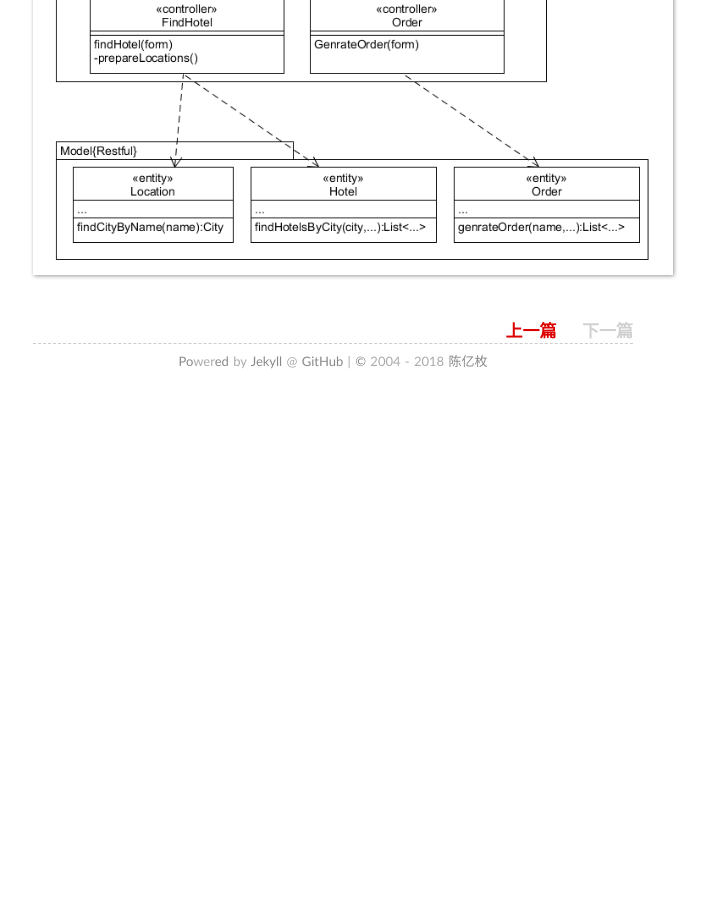
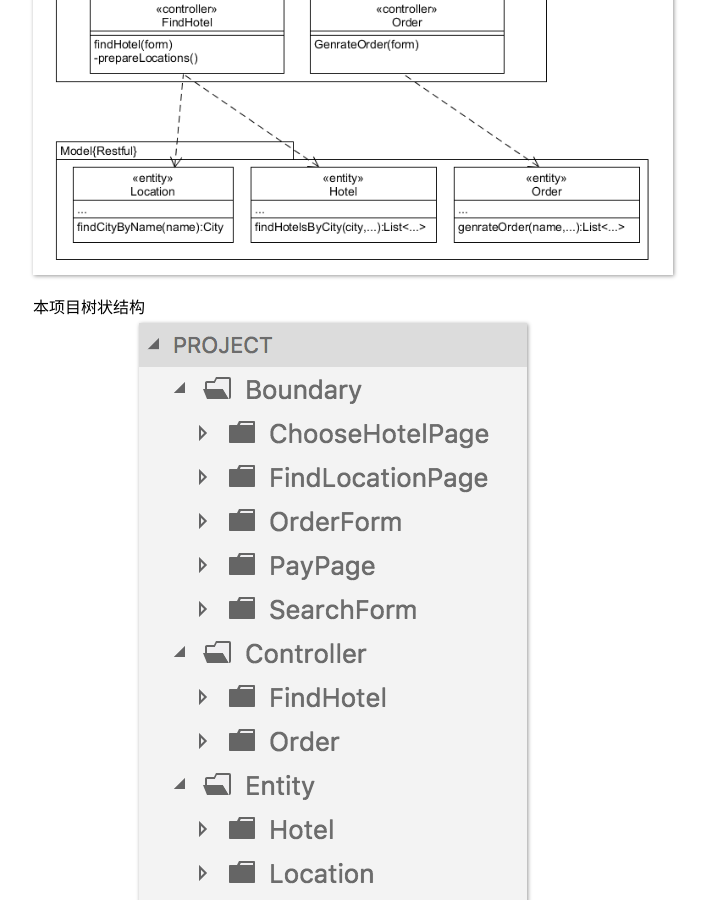
Before and after one commit to chenyime/chenyime.github.io, a Jekyll site: the page built from _posts/2018-6-30-homework9.md, in a window 1280 px wide and 900 px high, scrolled down 1325 px. Shown: the whole window, without its empty margins (307-1014 px from the left). Built offline with Jekyll 4.4.1, drawn with Linux system fonts in a browser that asks for light colours; our own code applies the rules of GitHub Pages for plain Markdown files; comment, search, counter and statistics services are not loaded; before the commit the page ends 1730 px from its top, so only the background shows below that.

Commit message:
homework9

```diff
--- a/_posts/2018-6-30-homework9.md
+++ b/_posts/2018-6-30-homework9.md
@@ -8,3 +8,6 @@
 
 类图
 ![image](https://github.com/chenyime/chenyime.github.io/raw/master/image/9-3.png)
+
+本项目树状结构
+![image](https://github.com/chenyime/chenyime.github.io/raw/master/image/9-4.png)
```
Also changed, not shown: image/9-4.png (added).
